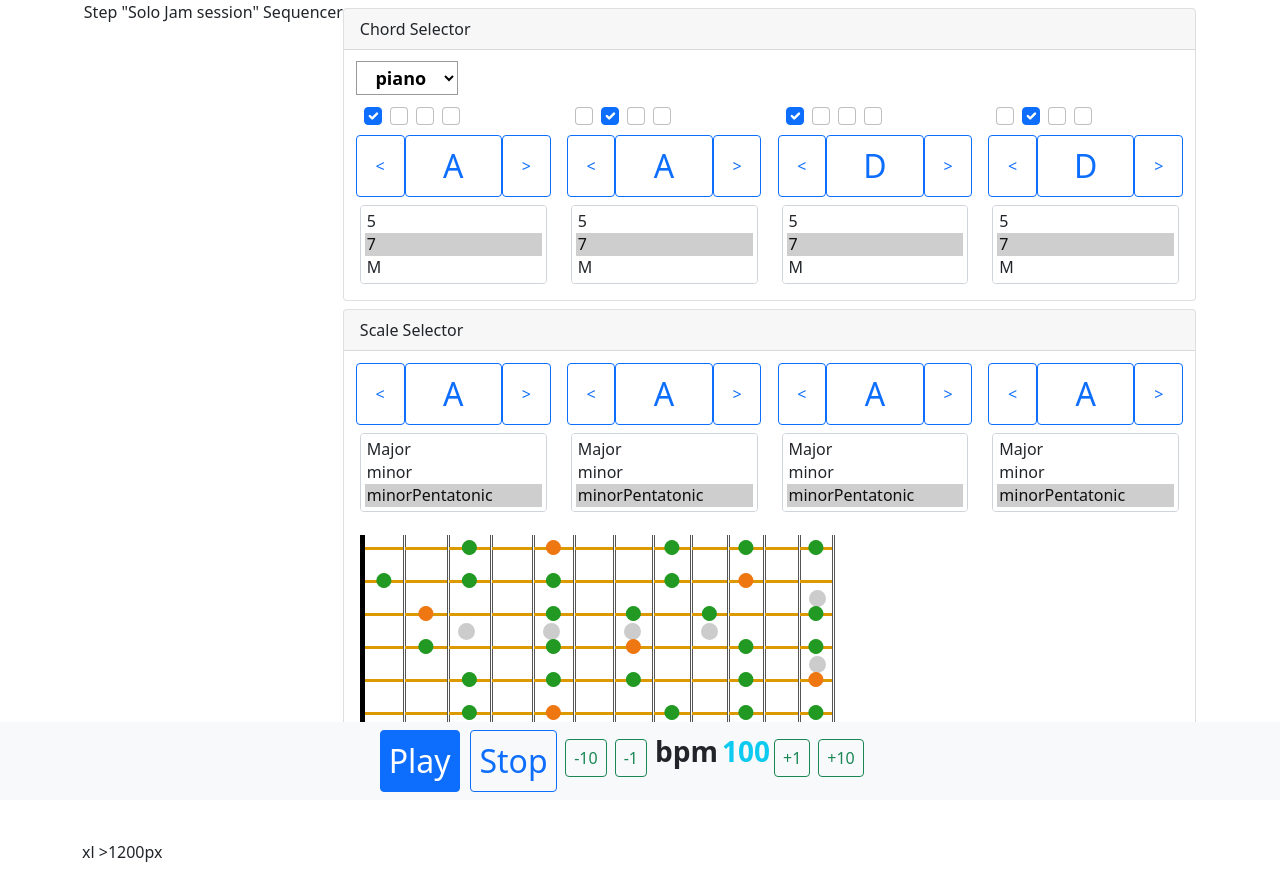
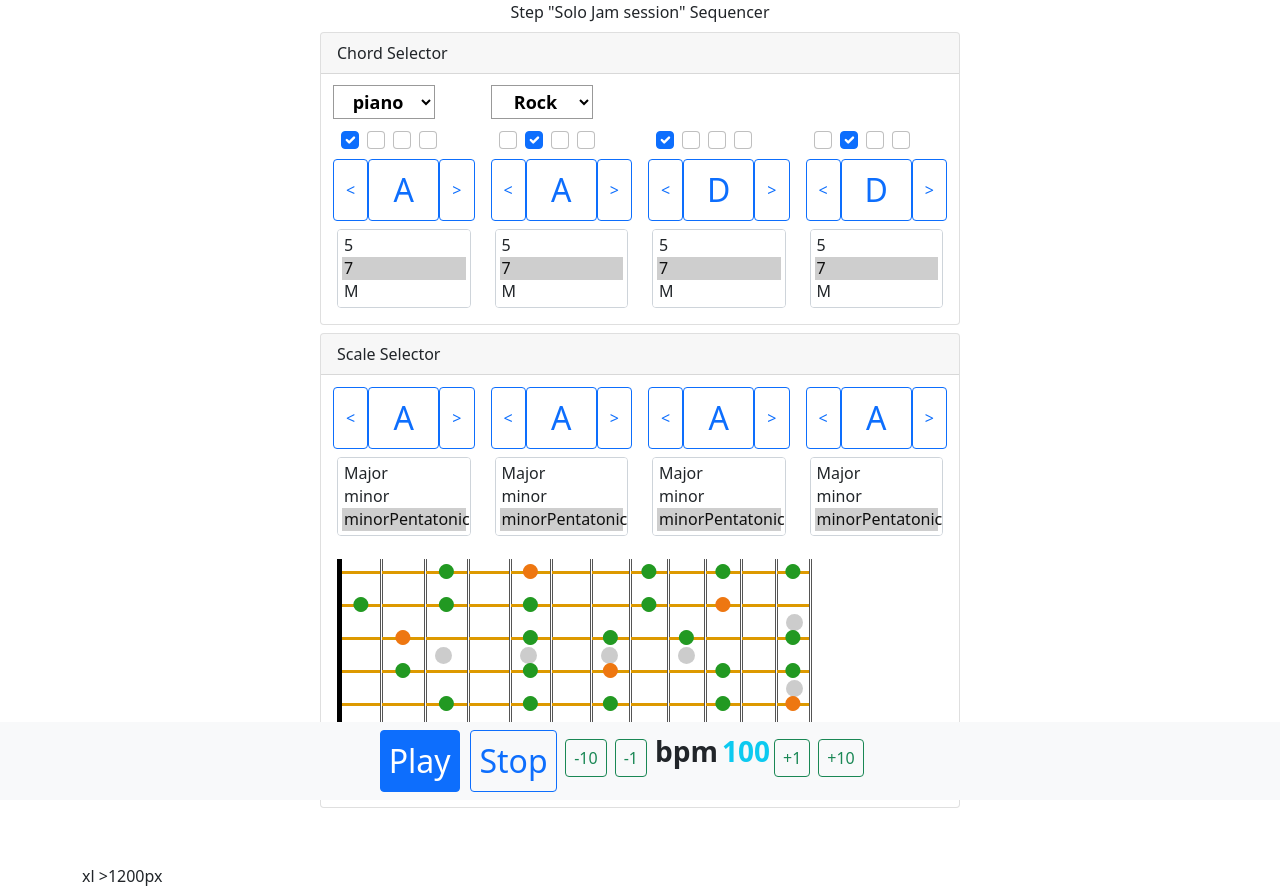
Before and after one commit to sorimachi0414/DiatonicPlayer, a React (Create React App) app: page / in a window 1280 px wide. Before the commit the page ends 864 px from the top, so only its background shows below. Built offline with nearby package versions, Linux system fonts and the light colour scheme; no server answers.

Commit message:
add drum selector

```diff
--- a/src/index.js
+++ b/src/index.js
@@ -25,9 +25,18 @@ const instList={
   'piano':Def.piano,
   'eGuitar':Def.eGuitar,
   'aGuitar':Def.aGuitar,
+  'organ':Def.organ,
+}
+
+const rhythmList={
+  'Rock':Def.rockDrum,
+  'jazz':Def.jazzDrum,
+  'silent':Def.silentDrum,
+  'blue':Def.blueDrum,
 }
 
 let instrument=instList['piano']
+let nowRhythm=rhythmList['Rock']
 
 const BD = (en,time) => {if(en>0)drum.triggerAttackRelease(['C3'],'4n',time)}
 const SD = (en,time) => {if(en>0)drum.triggerAttackRelease(['C4'],'4n',time)}
@@ -55,9 +64,9 @@ class MainClock extends React.Component{
       chordNotes:[9,9,2,2],
       chordTypes:Array(4).fill('7'),
       blocksColor:Array(4).fill("btn btn-outline-primary w-100"),
-      bdPlan:[1,0,0,0,1,0,0,0,1,0,0,0,1,0,0,0,],
-      sdPlan:[0,0,1,0,0,0,1,0,0,0,1,0,0,0,1,0,],
-      hhcPlan:[1,1,1,1,1,1,1,1,1,1,1,1,1,1,1,1,],
+      bdPlan  :rhythmList["Rock"]["BD"],
+      sdPlan  :rhythmList["Rock"]["SD"],
+      hhcPlan :rhythmList["Rock"]["HHC"],
       chordPlan:[
         [1,0,0,0,0,0,0,0,0,0,0,0,0,0,0,0,],
         [0,0,0,0,0,1,0,0,0,0,0,0,0,0,0,0,],
@@ -258,8 +267,16 @@ class MainClock extends React.Component{
   }
 
   changeInstP(e){
-    console.log(e)
     instrument=instList[e]
+  }
+
+  changeDrum(e){
+    //instrument=rhythmList[e]
+    this.setState({
+      bdPlan  :rhythmList[e]["BD"],
+      sdPlan  :rhythmList[e]["SD"],
+      hhcPlan :rhythmList[e]["HHC"],
+    })
   }
 
   render(){
@@ -275,8 +292,10 @@ class MainClock extends React.Component{
       <div>
         <Container fluid>
           <Row className="justify-content-center mb-5">
+            <Col  xs={12} className="text-center">
             Step "Solo Jam session" Sequencer
-            <Col xs="12" sm={10} md={9} lg={8} className="px-0">
+            </Col>
+            <Col xs="12" sm={10} md={8} lg={6} className="px-0">
 
               <div className="card my-2">
                 <div className="card-header">
@@ -288,7 +307,12 @@ class MainClock extends React.Component{
                       changeInst={(e)=>this.changeInstP(e)}
                     />
                   </Col>
-                  <Col className="col-9"></Col>
+                  <Col xs={3} className="p-2">
+                    <DrumSelector
+                      change={(e)=>this.changeDrum(e)}
+                    />
+                  </Col>
+                  <Col className="col-6"></Col>
                   {chordSelectors}
                 </Row>
               </div>
@@ -519,6 +543,37 @@ function scaleProcessor(key,type){
   return masterScale[type].map(x => (x+key) % 12)
 }
 
+class DrumSelector extends React.Component{
+  constructor(props) {
+    super(props);
+    this.state={
+      nowRhythm:"Rock"
+    }
+  }
+  change(e){
+    this.props.change(e.target.value)
+    this.setState({
+      nowRhythm:e.target.value
+    })
+  }
+
+  render(){
+    let options=[]
+    for(let key in rhythmList){
+      options.push(
+        <option key="" value={key}>{key}</option>
+      )
+    }
+    return(
+      <select value={this.state.nowRhythm} className="scaleTypeSelector" onChange={(e)=>this.change(e)}>
+        {options}
+      </select>
+    )
+
+  }
+}
+
+
 class InstSelctor extends React.Component{
   constructor(props) {
     super(props);
@@ -539,11 +594,15 @@ class InstSelctor extends React.Component{
   }
 
   render(){
+    let options=[]
+    for(let key in instList){
+      options.push(
+        <option key="" value={key}>{key}</option>
+      )
+    }
     return(
-      <select value={this.state.nowInst} className="scaleTypeSelector" onClick={(e)=>this.changeInst(e)}>
-        <option key="" value="piano">piano</option>
-        <option key="" value="eGuitar">eGuitar</option>
-        <option key="" value="aGuitar">aGuitar</option>
+      <select value={this.state.nowInst} className="scaleTypeSelector" onChange={(e)=>this.changeInst(e)}>
+        {options}
       </select>
     )
 
--- a/src/subCord.js
+++ b/src/subCord.js
@@ -18,6 +18,18 @@ export const masterScale = {
 }
 
 // ----------------------------------------
+export const organ = new Tone.Sampler(
+  {
+    urls:{
+      C2: "organC3.mp3",
+      C3: "organC4.mp3",
+      C4: "organC5.mp3",
+    },
+    baseUrl:"./",
+    volume:-20,
+  }
+).toDestination();
+
 
 export const drum = new Tone.Sampler(
   {
@@ -71,6 +83,28 @@ export const positionMarkArray=
     [0,0,0,0,0,0,0,0,0,0,0,0,0,],
   ]
 
+export const rockDrum={
+  "BD"  :[1,0,0,0,1,0,0,0,1,0,0,0,1,0,0,0,],
+  "SD"  :[0,0,1,0,0,0,1,0,0,0,1,0,0,0,1,0,],
+  "HHC" :[1,1,1,1,1,1,1,1,1,1,1,1,1,1,1,1,],
+}
+export const jazzDrum={
+  "BD"  :[1,0,0,0,0,0,0,0,1,0,0,0,0,0,0,0,],
+  "SD"  :[0,0,0,0,0,0,1,0,0,0,0,0,0,0,1,0,],
+  "HHC" :[0,1,0,0,1,0,1,0,0,1,0,1,0,1,0,1,],
+}
+export const silentDrum={
+  "BD"  :[1,0,0,0,1,0,0,0,1,0,0,0,1,0,0,0,],
+  "SD"  :[0,0,1,0,0,0,1,0,0,0,1,0,0,0,1,0,],
+  "HHC" :[1,1,1,1,1,1,1,1,1,1,1,1,1,1,1,1,],
+}
+export const blueDrum={
+  "BD"  :[1,0,0,0,1,0,0,0,1,0,0,0,1,0,0,0,],
+  "SD"  :[0,0,1,0,0,0,1,0,0,0,1,0,0,0,1,0,],
+  "HHC" :[1,1,1,1,1,1,1,1,1,1,1,1,1,1,1,1,],
+}
+
+
 /*
 F-G-Am
 C-Am-F-G
```
